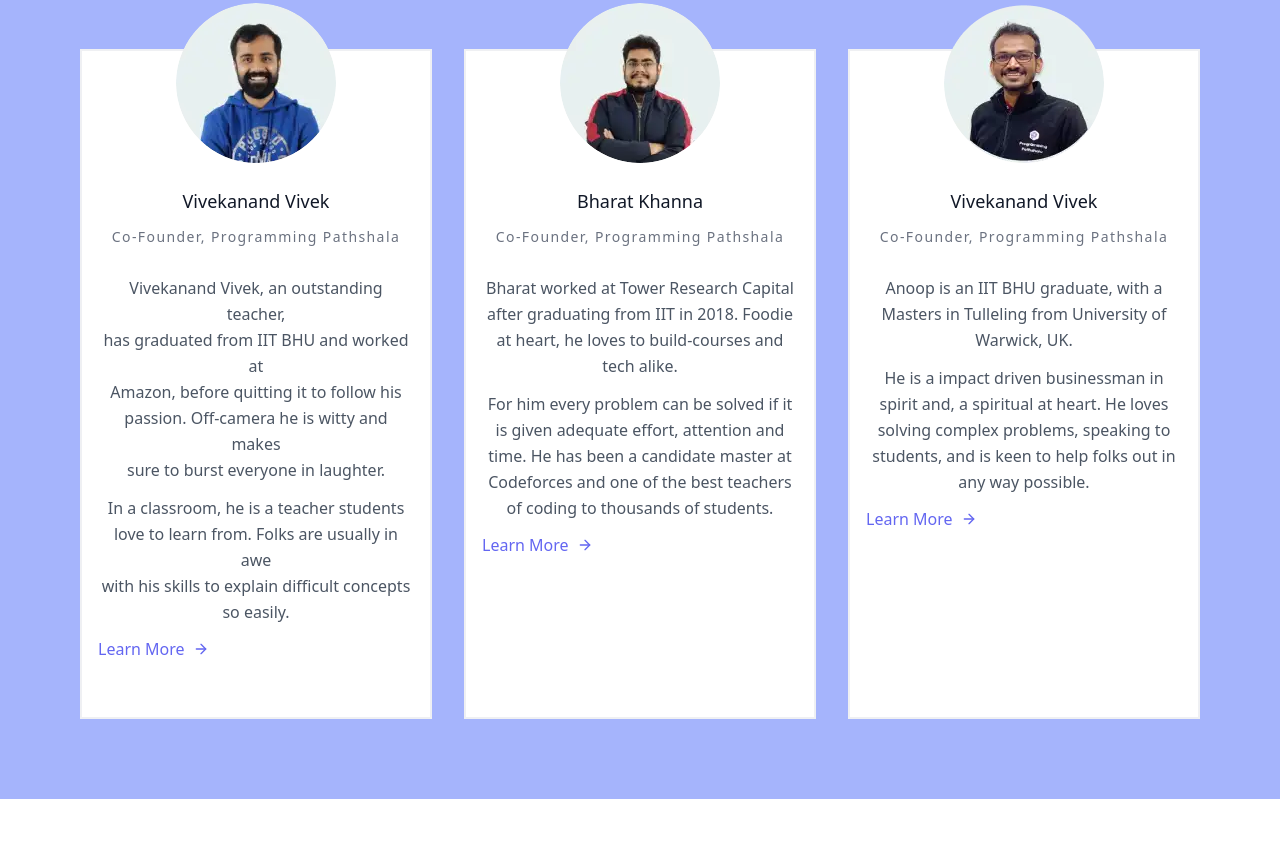
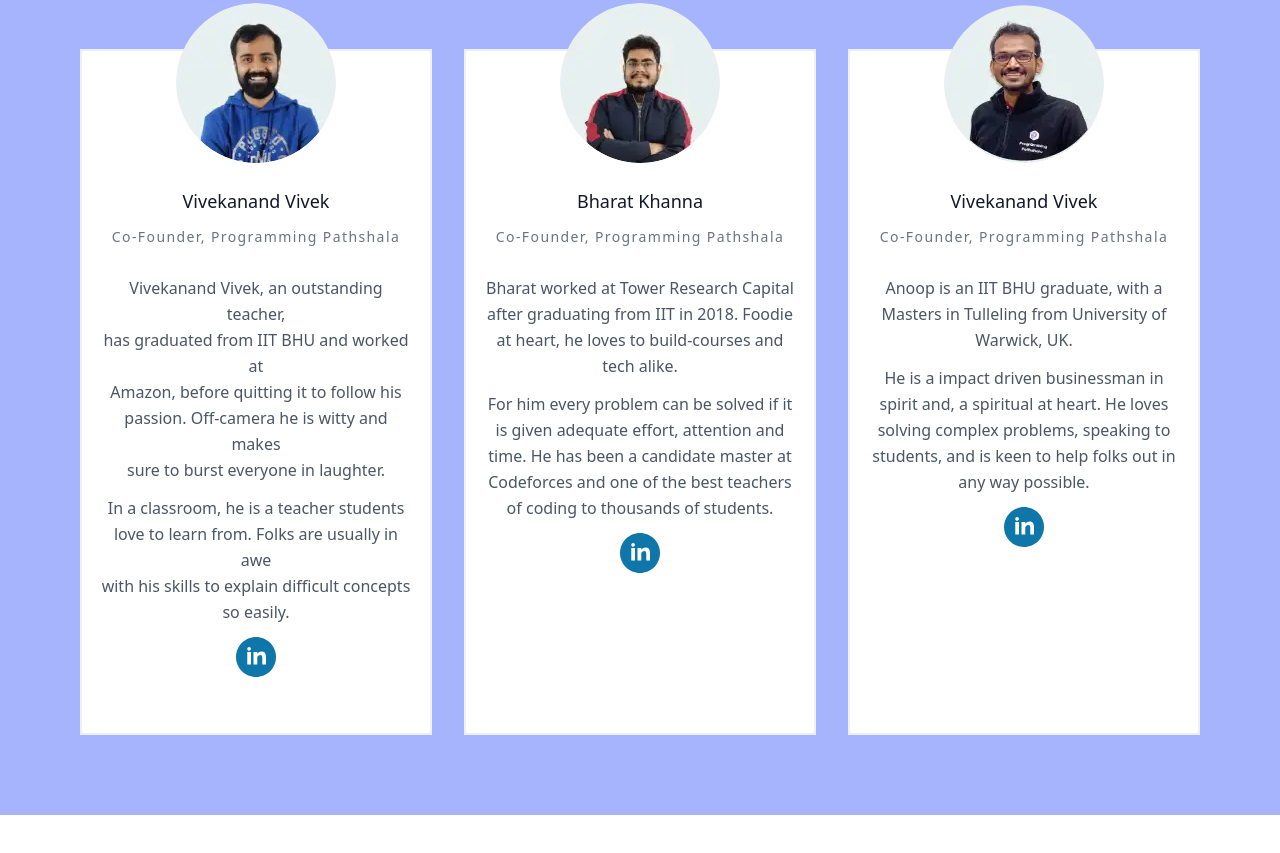
Before and after one commit to thedeveloperyug/Programmin_Pathshala_clone, a website: page index.html in a window 1280 px wide. Shown: the part 4365-5218 px from the top of the page. Drawn offline with Linux system fonts and the light colour scheme.

Commit message:
updated team section

```diff
--- a/index.html
+++ b/index.html
@@ -437,18 +437,10 @@
                                         In a classroom, he is a teacher students <br> love to learn from. Folks are usually
                                         in
                                         awe <br> with his skills to explain difficult concepts <br> so easily.</p>
-                                    <div class="flex items-center flex-wrap ">
-                                        <a class="text-indigo-500 inline-flex items-center md:mb-2 lg:mb-0">Learn More
-                                            <svg class="w-4 h-4 ml-2" viewBox="0 0 24 24" stroke="currentColor"
-                                                stroke-width="2" fill="none" stroke-linecap="round"
-                                                stroke-linejoin="round">
-                                                <path d="M5 12h14"></path>
-                                                <path d="M12 5l7 7-7 7"></path>
-                                            </svg>
-                                        </a>
+                                        <div class="flex my-4 items-center text-center justify-center flex-wrap ">
+                                            <svg height="40px" width="40px" version="1.1" id="Layer_1" xmlns="http://www.w3.org/2000/svg" xmlns:xlink="http://www.w3.org/1999/xlink" viewBox="0 0 291.319 291.319" xml:space="preserve" fill="#000000"><g id="SVGRepo_bgCarrier" stroke-width="0"></g><g id="SVGRepo_tracerCarrier" stroke-linecap="round" stroke-linejoin="round"></g><g id="SVGRepo_iconCarrier"> <g> <path style="fill:#0E76A8;" d="M145.659,0c80.45,0,145.66,65.219,145.66,145.66s-65.21,145.659-145.66,145.659S0,226.1,0,145.66 S65.21,0,145.659,0z"></path> <path style="fill:#FFFFFF;" d="M82.079,200.136h27.275v-90.91H82.079V200.136z M188.338,106.077 c-13.237,0-25.081,4.834-33.483,15.504v-12.654H127.48v91.21h27.375v-49.324c0-10.424,9.55-20.593,21.512-20.593 s14.912,10.169,14.912,20.338v49.57h27.275v-51.6C218.553,112.686,201.584,106.077,188.338,106.077z M95.589,100.141 c7.538,0,13.656-6.118,13.656-13.656S103.127,72.83,95.589,72.83s-13.656,6.118-13.656,13.656S88.051,100.141,95.589,100.141z"></path> </g> </g></svg>
 
-
-                                    </div>
+                                        </div>
                                 </div>
                             </div>
                         </div>
@@ -469,18 +461,10 @@
                                     <p class="leading-relaxed text-center mb-3">Bharat worked at Tower Research Capital after graduating from IIT in 2018. Foodie at heart, he loves to build-courses and tech alike.<br></p>
                                         <p class="leading-relaxed font-sans font-normal text-center mb-3">
                                             For him every problem can be solved if it is given adequate effort, attention and time. He has been a candidate master at Codeforces and one of the best teachers of coding to thousands of students.</p>
-                                    <div class="flex items-center flex-wrap ">
-                                        <a class="text-indigo-500 inline-flex items-center md:mb-2 lg:mb-0">Learn More
-                                            <svg class="w-4 h-4 ml-2" viewBox="0 0 24 24" stroke="currentColor"
-                                                stroke-width="2" fill="none" stroke-linecap="round"
-                                                stroke-linejoin="round">
-                                                <path d="M5 12h14"></path>
-                                                <path d="M12 5l7 7-7 7"></path>
-                                            </svg>
-                                        </a>
+                                            <div class="flex my-4 items-center text-center justify-center flex-wrap ">
+                                                <svg height="40px" width="40px" version="1.1" id="Layer_1" xmlns="http://www.w3.org/2000/svg" xmlns:xlink="http://www.w3.org/1999/xlink" viewBox="0 0 291.319 291.319" xml:space="preserve" fill="#000000"><g id="SVGRepo_bgCarrier" stroke-width="0"></g><g id="SVGRepo_tracerCarrier" stroke-linecap="round" stroke-linejoin="round"></g><g id="SVGRepo_iconCarrier"> <g> <path style="fill:#0E76A8;" d="M145.659,0c80.45,0,145.66,65.219,145.66,145.66s-65.21,145.659-145.66,145.659S0,226.1,0,145.66 S65.21,0,145.659,0z"></path> <path style="fill:#FFFFFF;" d="M82.079,200.136h27.275v-90.91H82.079V200.136z M188.338,106.077 c-13.237,0-25.081,4.834-33.483,15.504v-12.654H127.48v91.21h27.375v-49.324c0-10.424,9.55-20.593,21.512-20.593 s14.912,10.169,14.912,20.338v49.57h27.275v-51.6C218.553,112.686,201.584,106.077,188.338,106.077z M95.589,100.141 c7.538,0,13.656-6.118,13.656-13.656S103.127,72.83,95.589,72.83s-13.656,6.118-13.656,13.656S88.051,100.141,95.589,100.141z"></path> </g> </g></svg>
 
-
-                                    </div>
+                                            </div>
                                 </div>
                             </div>
                         </div>
@@ -504,16 +488,8 @@
                                     </p>
                                         <p class="leading-relaxed font-sans font-normal text-center mb-3">
                                             He is a impact driven businessman in spirit and, a spiritual at heart. He loves solving complex problems, speaking to students, and is keen to help folks out in any way possible.</p>
-                                    <div class="flex items-center flex-wrap ">
-                                        <a class="text-indigo-500 inline-flex items-center md:mb-2 lg:mb-0">Learn More
-                                            <svg class="w-4 h-4 ml-2" viewBox="0 0 24 24" stroke="currentColor"
-                                                stroke-width="2" fill="none" stroke-linecap="round"
-                                                stroke-linejoin="round">
-                                                <path d="M5 12h14"></path>
-                                                <path d="M12 5l7 7-7 7"></path>
-                                            </svg>
-                                        </a>
-
+                                    <div class="flex my-4 items-center text-center justify-center flex-wrap ">
+                                        <svg height="40px" width="40px" version="1.1" id="Layer_1" xmlns="http://www.w3.org/2000/svg" xmlns:xlink="http://www.w3.org/1999/xlink" viewBox="0 0 291.319 291.319" xml:space="preserve" fill="#000000"><g id="SVGRepo_bgCarrier" stroke-width="0"></g><g id="SVGRepo_tracerCarrier" stroke-linecap="round" stroke-linejoin="round"></g><g id="SVGRepo_iconCarrier"> <g> <path style="fill:#0E76A8;" d="M145.659,0c80.45,0,145.66,65.219,145.66,145.66s-65.21,145.659-145.66,145.659S0,226.1,0,145.66 S65.21,0,145.659,0z"></path> <path style="fill:#FFFFFF;" d="M82.079,200.136h27.275v-90.91H82.079V200.136z M188.338,106.077 c-13.237,0-25.081,4.834-33.483,15.504v-12.654H127.48v91.21h27.375v-49.324c0-10.424,9.55-20.593,21.512-20.593 s14.912,10.169,14.912,20.338v49.57h27.275v-51.6C218.553,112.686,201.584,106.077,188.338,106.077z M95.589,100.141 c7.538,0,13.656-6.118,13.656-13.656S103.127,72.83,95.589,72.83s-13.656,6.118-13.656,13.656S88.051,100.141,95.589,100.141z"></path> </g> </g></svg>
 
                                     </div>
                                 </div>
```
